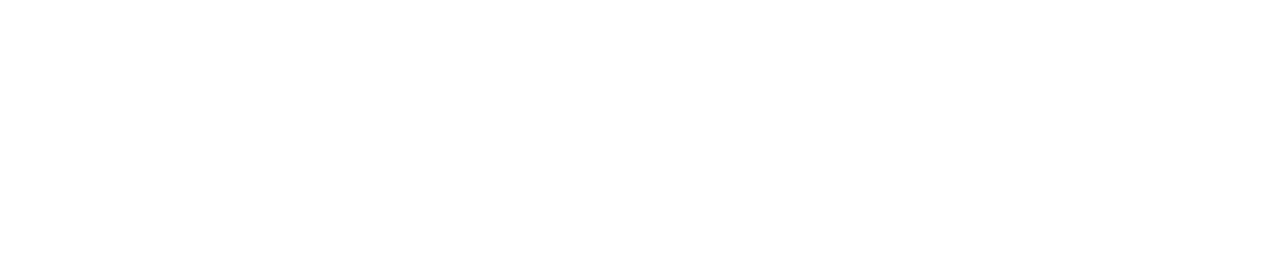
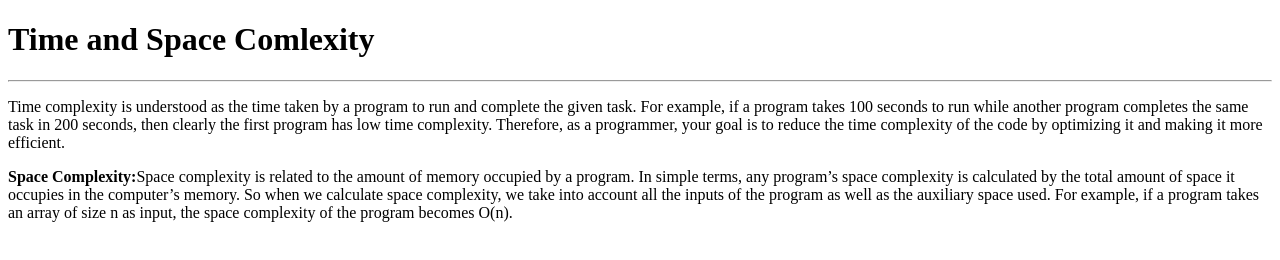
Before and after one commit to acciojob/time-and-space-complexity-bluedrago3, a website: page main.html in a window 1280 px wide. Drawn offline with Linux system fonts and the light colour scheme.

Commit message:
created a submission

```diff
--- a/main.html
+++ b/main.html
@@ -8,6 +8,12 @@
 
 <body>
 	<!-- the entire body must be written by student -->
+	<h1>Time and Space Comlexity</h1>
+	<hr>
+	<p>Time complexity is understood as the time taken by a program to run and complete the given task. For example, if a program takes 100 seconds to run while another program completes the same task in 200 seconds, then clearly the first program has low time complexity. Therefore, as a programmer, your goal is to reduce the time complexity of the code by optimizing it and making it more efficient.</p>
+	<p><strong>Space Complexity:</strong>Space complexity is related to the amount of memory occupied by a program. In simple terms, any program’s space complexity is calculated by the total amount of space it occupies in the computer’s memory. So when we calculate space complexity, we take into account all the inputs of the program as well as the auxiliary space used. For example, if a program takes an array of size n as input, the space complexity of the program becomes O(n).</p>
+
+
     <script type="text/javascript" src="./script.js">
 </script>
 
```
